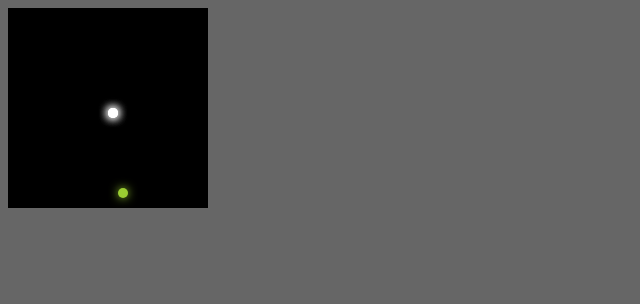
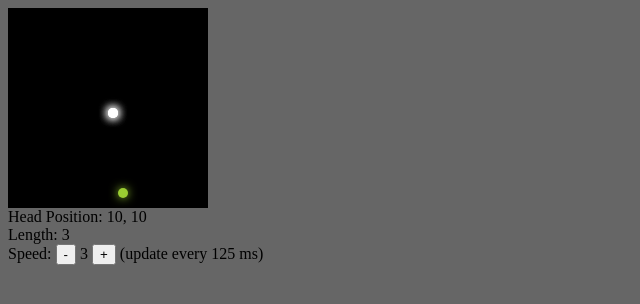
Before and after one commit to mokpi/svelte-snake, a SvelteKit app: page / in a window 1280 px wide. Shown: the top 304 px of the page, without its empty margins (0-640 px from the left). Built offline with nearby package versions, Linux system fonts and the light colour scheme.

Commit message:
Add info. Speed control

```diff
--- a/src/routes/+page.svelte
+++ b/src/routes/+page.svelte
@@ -63,20 +63,15 @@
     }
     let food: SnakePosition = randomFood()
 
-    // die
-    let gameLoop: NodeJS.Timer
-    function die() {
-        velocity = [0, 0]
-        document.removeEventListener("keydown", onKeyDown)
-        clearInterval(gameLoop)
-    }
-
-    // start the game
-    onMount(() => {
-        document.addEventListener("keydown", onKeyDown)
+    // speed
+    function pow2(n: number) { return 2 << (n-1); }
+    const BASE_TIME = 1000 // ms
+    let speed = 3
+    $: speed = speed > 0 ? speed : 1
+    $: updateTime = BASE_TIME / pow2(speed)
 
     // game loop
-        gameLoop = setInterval(() => {
+    const gameLoop = () => {
         const nextPos = [
             wrapPosition(snake[0][0] + velocity[0]),
             wrapPosition(snake[0][1] + velocity[1]),
@@ -90,8 +85,8 @@
                 if (nextPos[0] == snake[i][0] &&
                     nextPos[1] == snake[i][1])
                 {
-                        die()
-                        return
+                    document.removeEventListener("keydown", onKeyDown)
+                    return // no updates and no setTimeout
                 }
             }
         }
@@ -114,7 +109,15 @@
         }
         snake[0][0] = nextPos[0]
         snake[0][1] = nextPos[1]
-        }, 100)
+
+        // loop
+        setTimeout(gameLoop, updateTime)
+    }
+
+    // start the game
+    onMount(() => {
+        document.addEventListener("keydown", onKeyDown)
+        gameLoop()
     })
 </script>
 
@@ -129,6 +132,17 @@
         `left: ${10*snakePart[0]}px; top:${10*snakePart[1]}px;`
         }></div>
     {/each}
+</div>
+
+<div>
+    <div>Head Position: {snake[0][0]}, {snake[0][1]}</div>
+    <div>Length: {snake.length}</div>
+    <div>Speed:
+        <button on:click={() => speed--}>-</button>
+        {speed}
+        <button on:click={() => speed++}>+</button>
+        (update every {updateTime} ms)
+    </div>
 </div>
 
 <style>
```
Lines whose indentation alone changed are shown as unchanged.
